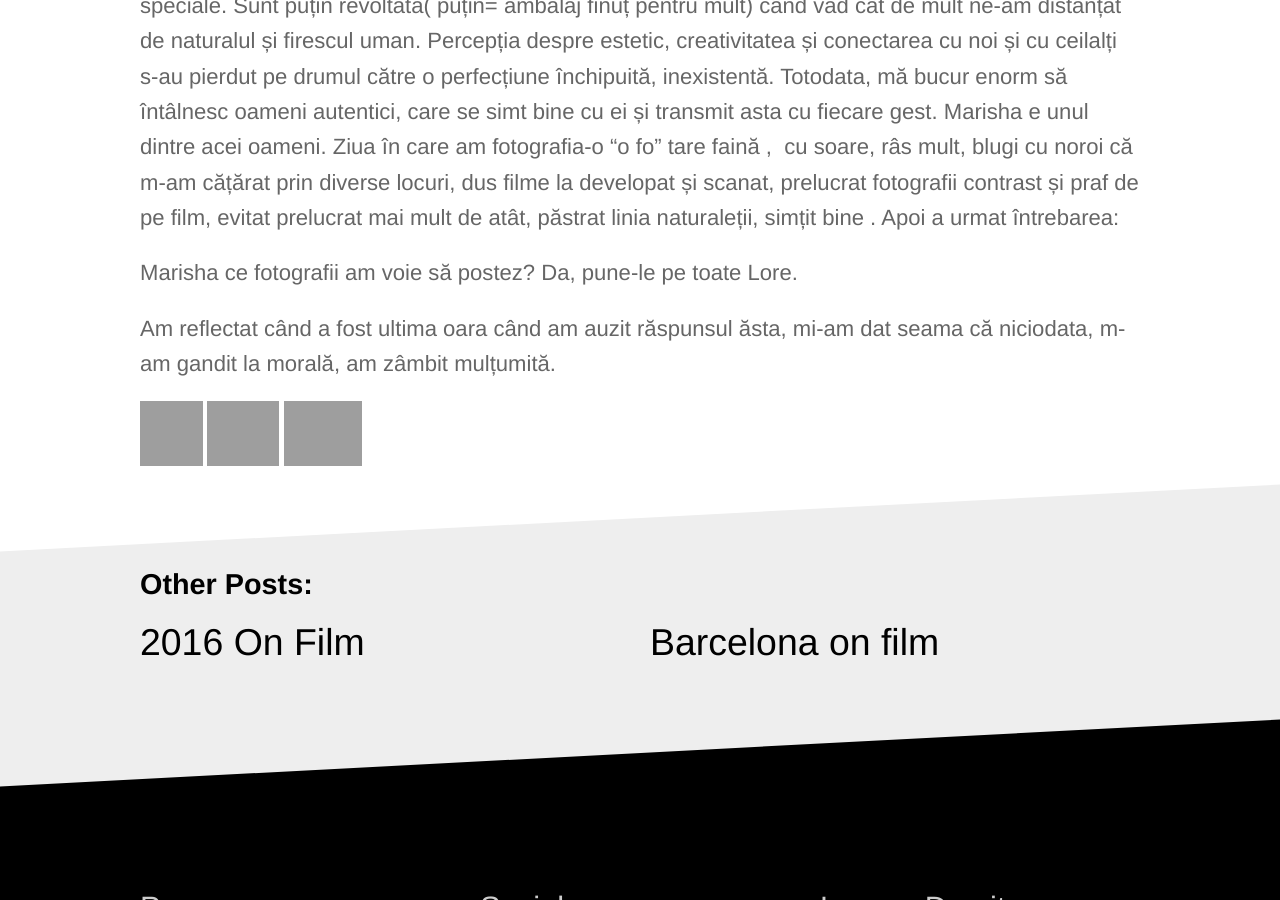
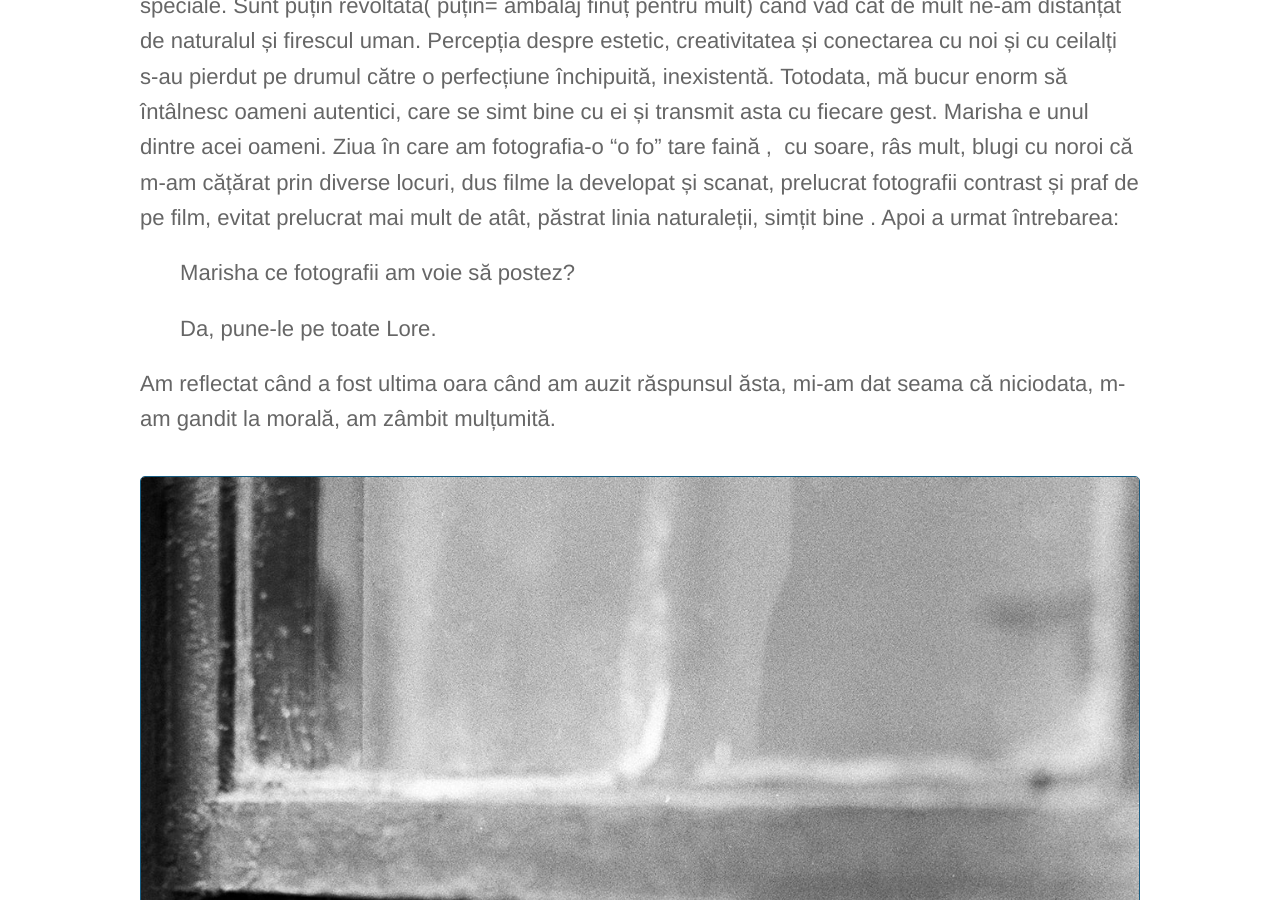
Before and after one commit to CosminTraistaru/photostories, a Jekyll site: the page built from _posts/2016-12-17-sunday-scent.md, in a window 1280 px wide and 900 px high, scrolled down 611 px. Built offline with Jekyll 4.4.1, drawn with Linux system fonts in a browser that asks for light colours; some of the changed lines change nothing that is shown; grey boxes are pictures that could not be loaded.

Commit message:
sunday scent

```diff
--- a/_posts/2016-12-17-sunday-scent.md
+++ b/_posts/2016-12-17-sunday-scent.md
@@ -7,13 +7,84 @@
 status: publish
 categories:
 - Portraits
+featured:
+  path: "/assets/images/2016/sunday-scent/R1-10-min.jpg"
+  alt: "Sunday scent - Marisha"
+  width: 1200
+  height: 813
+images:
+- path: "/assets/images/2016/sunday-scent/R1-02-min.jpg"
+  alt: "Sunday scent - Marisha"
+  width: 1200
+  height: 1794
+- path: "/assets/images/2016/sunday-scent/R1-04-min.jpg"
+  alt: "Sunday scent - Marisha"
+  width: 1200
+  height: 1794
+- path: "/assets/images/2016/sunday-scent/R1-06-min.jpg"
+  alt: "Sunday scent - Marisha"
+  width: 1200
+  height: 1794
+- path: "/assets/images/2016/sunday-scent/R1-10-min.jpg"
+  alt: "Sunday scent - Marisha"
+  width: 1200
+  height: 813
+- path: "/assets/images/2016/sunday-scent/R1-12-min.jpg"
+  alt: "Sunday scent - Marisha"
+  width: 1200
+  height: 1794
+- path: "/assets/images/2016/sunday-scent/R1-13-min.jpg"
+  alt: "Sunday scent - Marisha"
+  width: 1200
+  height: 1794
+- path: "/assets/images/2016/sunday-scent/R1-14-min.jpg"
+  alt: "Sunday scent - Marisha"
+  width: 1200
+  height: 1794
+- path: "/assets/images/2016/sunday-scent/R1-16-min.jpg"
+  alt: "Sunday scent - Marisha"
+  width: 1200
+  height: 1794
+- path: "/assets/images/2016/sunday-scent/R1-17-min.jpg"
+  alt: "Sunday scent - Marisha"
+  width: 1200
+  height: 803
+- path: "/assets/images/2016/sunday-scent/R1-18-min.jpg"
+  alt: "Sunday scent - Marisha"
+  width: 1200
+  height: 1794
+- path: "/assets/images/2016/sunday-scent/R1-20-min.jpg"
+  alt: "Sunday scent - Marisha"
+  width: 1200
+  height: 1794
+- path: "/assets/images/2016/sunday-scent/R1-22-min.jpg"
+  alt: "Sunday scent - Marisha"
+  width: 1200
+  height: 1794
+- path: "/assets/images/2016/sunday-scent/R1-23-min.jpg"
+  alt: "Sunday scent - Marisha"
+  width: 1200
+  height: 1794
+- path: "/assets/images/2016/sunday-scent/R1-29-min.jpg"
+  alt: "Sunday scent - Marisha"
+  width: 1200
+  height: 1794
+- path: "/assets/images/2016/sunday-scent/R1-31-min.jpg"
+  alt: "Sunday scent - Marisha"
+  width: 1200
+  height: 1794
+- path: "/assets/images/2016/sunday-scent/R1-32-min.jpg"
+  alt: "Sunday scent - Marisha"
+  width: 1200
+  height: 803
 ---
 Trăim in epoca în care spectacolul de suprafață este mai important decât esența. Epoca efectelor speciale. Sunt puțin revoltată( puțin= ambalaj finuț pentru mult) când văd cât de mult ne-am distanțat de naturalul și firescul uman. Percepția despre estetic, creativitatea și conectarea cu noi și cu ceilalți s-au pierdut pe drumul către o perfecțiune închipuită, inexistentă. Totodata, mă bucur enorm să întâlnesc oameni autentici, care se simt bine cu ei și transmit asta cu fiecare gest.
 Marisha e unul dintre acei oameni.
 Ziua în care am fotografia-o "o fo" tare faină ,  cu soare, râs mult, blugi cu noroi că m-am cățărat prin diverse locuri, dus filme la developat și scanat, prelucrat fotografii contrast și praf de pe film, evitat prelucrat mai mult de atât, păstrat linia naturaleții, simțit bine .
 Apoi a urmat întrebarea:
 
-Marisha ce fotografii am voie să postez?
-Da, pune-le pe toate Lore.
+> Marisha ce fotografii am voie să postez?
+
+> Da, pune-le pe toate Lore.
 
 Am reflectat când a fost ultima oara când am auzit răspunsul ăsta, mi-am dat seama că niciodata, m-am gandit la morală, am zâmbit mulțumită.
```
Also changed, not shown: assets/images/2016/sunday-scent/R1-00-min.jpg (added), assets/images/2016/sunday-scent/R1-02-min.jpg (added), assets/images/2016/sunday-scent/R1-04-min.jpg (added), assets/images/2016/sunday-scent/R1-06-min.jpg (added), assets/images/2016/sunday-scent/R1-10-min.jpg (added), assets/images/2016/sunday-scent/R1-12-min.jpg (added), assets/images/2016/sunday-scent/R1-13-min.jpg (added), assets/images/2016/sunday-scent/R1-14-min.jpg (added), assets/images/2016/sunday-scent/R1-16-min.jpg (added), assets/images/2016/sunday-scent/R1-17-min.jpg (added), assets/images/2016/sunday-scent/R1-18-min.jpg (added), assets/images/2016/sunday-scent/R1-20-min.jpg (added), assets/images/2016/sunday-scent/R1-22-min.jpg (added), assets/images/2016/sunday-scent/R1-23-min.jpg (added), 3 more files.
